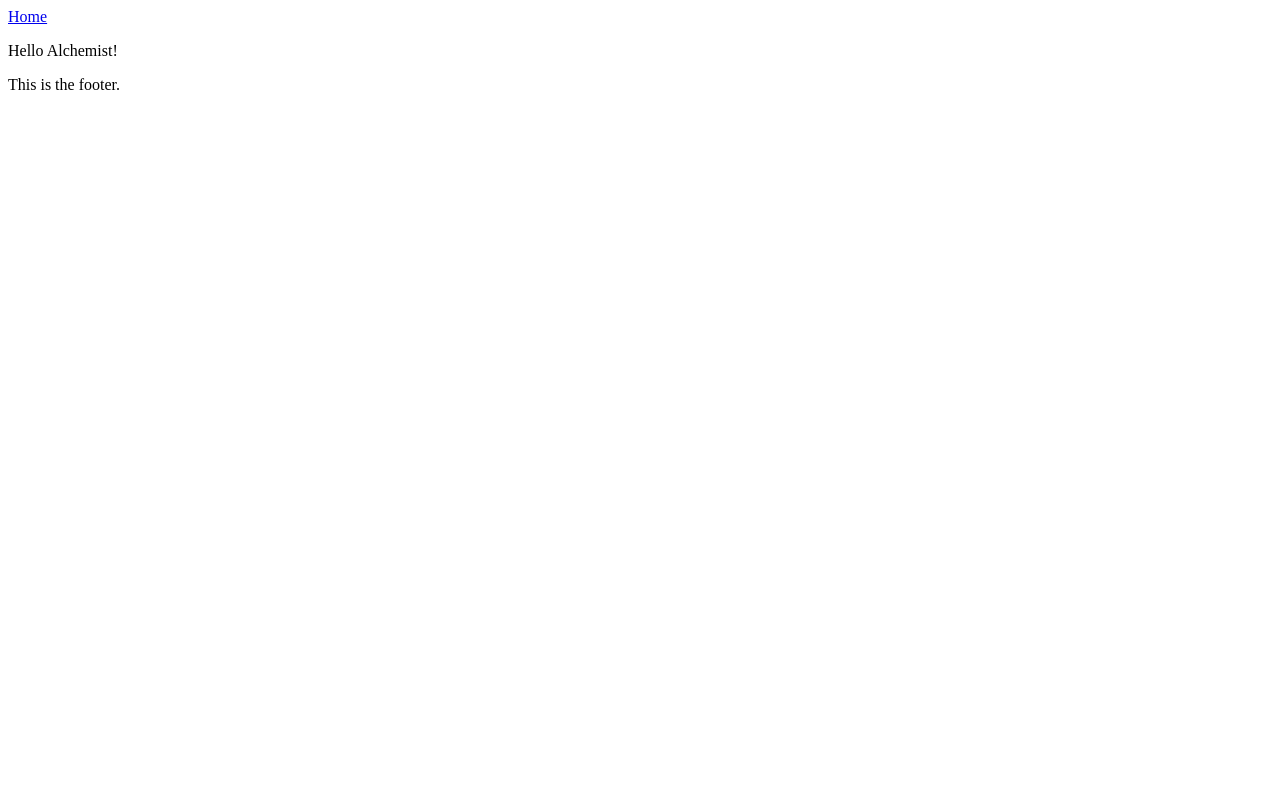
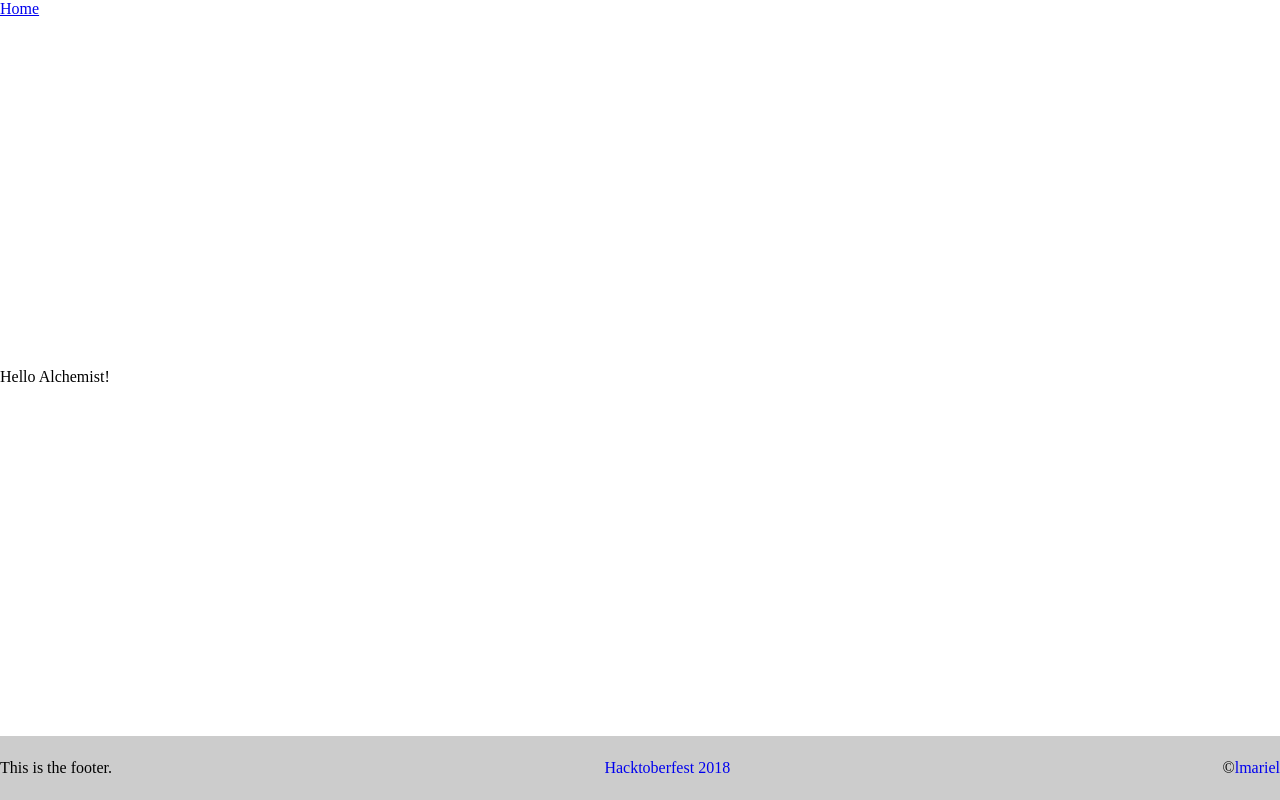
Before and after one commit to laurenlabs/hacktober-2018, a Next.js app: page / in a window 1280 px wide. Built offline with nearby package versions, Linux system fonts and the light colour scheme.

Commit message:
added footer

```diff
--- a/components/Footer.jsx
+++ b/components/Footer.jsx
@@ -1,9 +1,28 @@
 import React from 'react';
 
 const Footer = () => (
-  <div>
+  <section id="footer">
     <p>This is the footer.</p>
-  </div>
+    <p>
+      <a
+        href="https://hacktoberfest.digitalocean.com/"
+        target="_blank"
+        rel="noopener noreferrer"
+      >
+        Hacktoberfest 2018
+      </a>
+    </p>
+    <p>
+      <span>&#169;</span>
+      <a
+        href="https://github.com/lmariel"
+        target="_blank"
+        rel="noopener noreferrer"
+      >
+        lmariel
+      </a>
+    </p>
+  </section>
 );
 
 export default Footer;
--- a/components/Page.jsx
+++ b/components/Page.jsx
@@ -2,9 +2,10 @@ import React from 'react';
 import PropTypes from 'prop-types';
 import Footer from './Footer';
 import Header from './Header';
+import '../styles/main.scss';
 
 const Page = ({ children }) => (
-  <div>
+  <div id="main">
     <Header />
     {children}
     <Footer />
--- /dev/null
+++ b/next.config.js
@@ -0,0 +1,2 @@
+const withSass = require('@zeit/next-sass');
+module.exports = withSass();
--- a/package.json
+++ b/package.json
@@ -4,7 +4,6 @@
   "description": "",
   "main": "index.js",
   "scripts": {
-
     "test": "echo \"Error: no test specified\" && exit 1",
     "dev": "next",
     "build": "next build",
@@ -14,7 +13,9 @@
   "author": "",
   "license": "ISC",
   "dependencies": {
+    "@zeit/next-sass": "^1.0.1",
     "next": "^7.0.0",
+    "node-sass": "^4.9.3",
     "prop-types": "^15.6.2",
     "react": "^16.5.2",
     "react-dom": "^16.5.2"
--- /dev/null
+++ b/styles/main.scss
@@ -0,0 +1,28 @@
+* {
+  margin: 0;
+}
+
+#main {
+  display: flex;
+  flex-flow: column nowrap;
+  justify-content: space-between;
+  height: 100vh;
+}
+
+#footer {
+  background: #ccc;
+  min-height: 4rem;
+  display: flex;
+  justify-content: space-between;
+  align-items: center;
+
+  a {
+    text-decoration: none;
+  }
+}
+
+@media (max-width: 430px) {
+  #footer {
+    flex-flow: column;
+  }
+}
```
Also changed, not shown: 1 other file (tests, documents, lock files or other folders).
